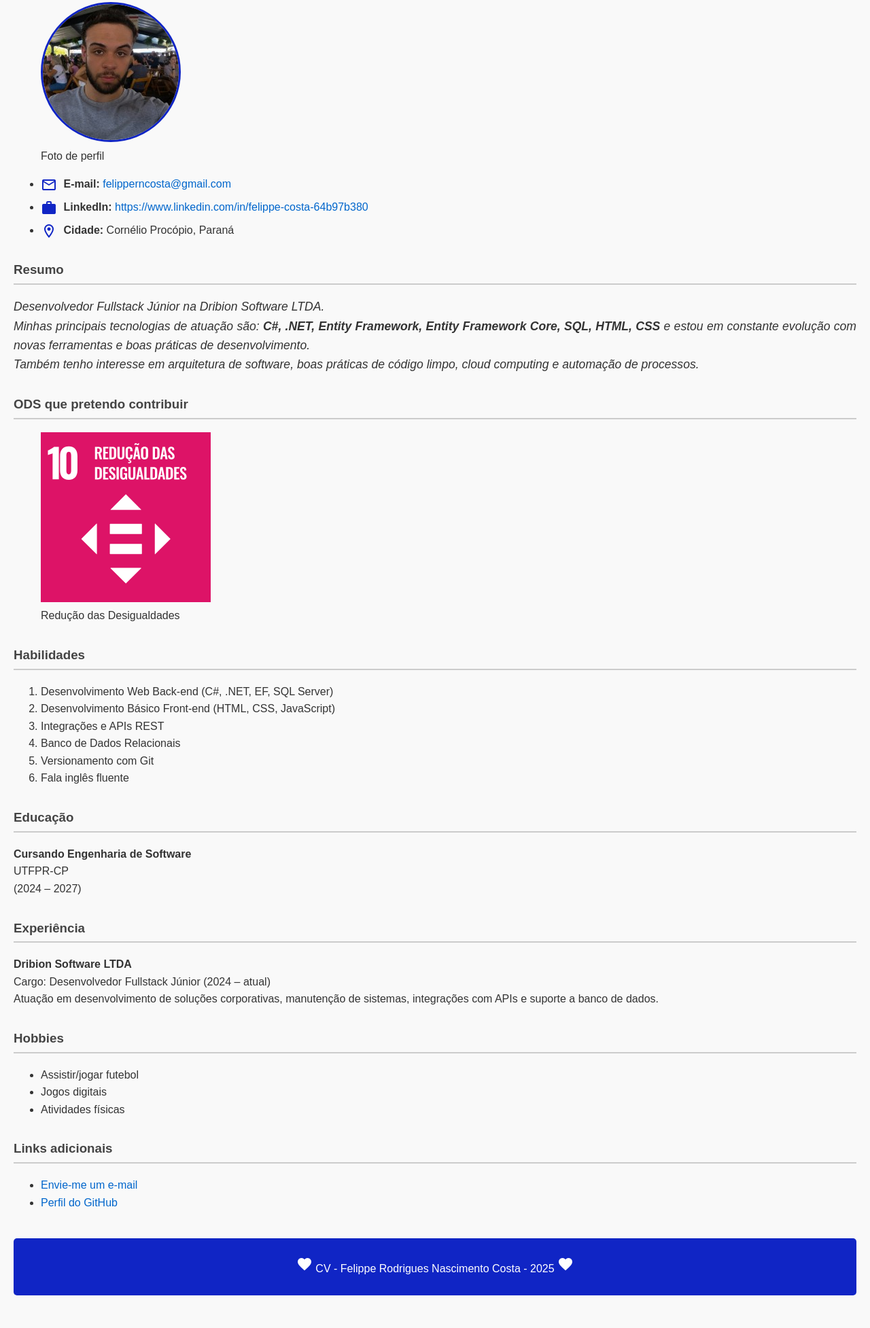
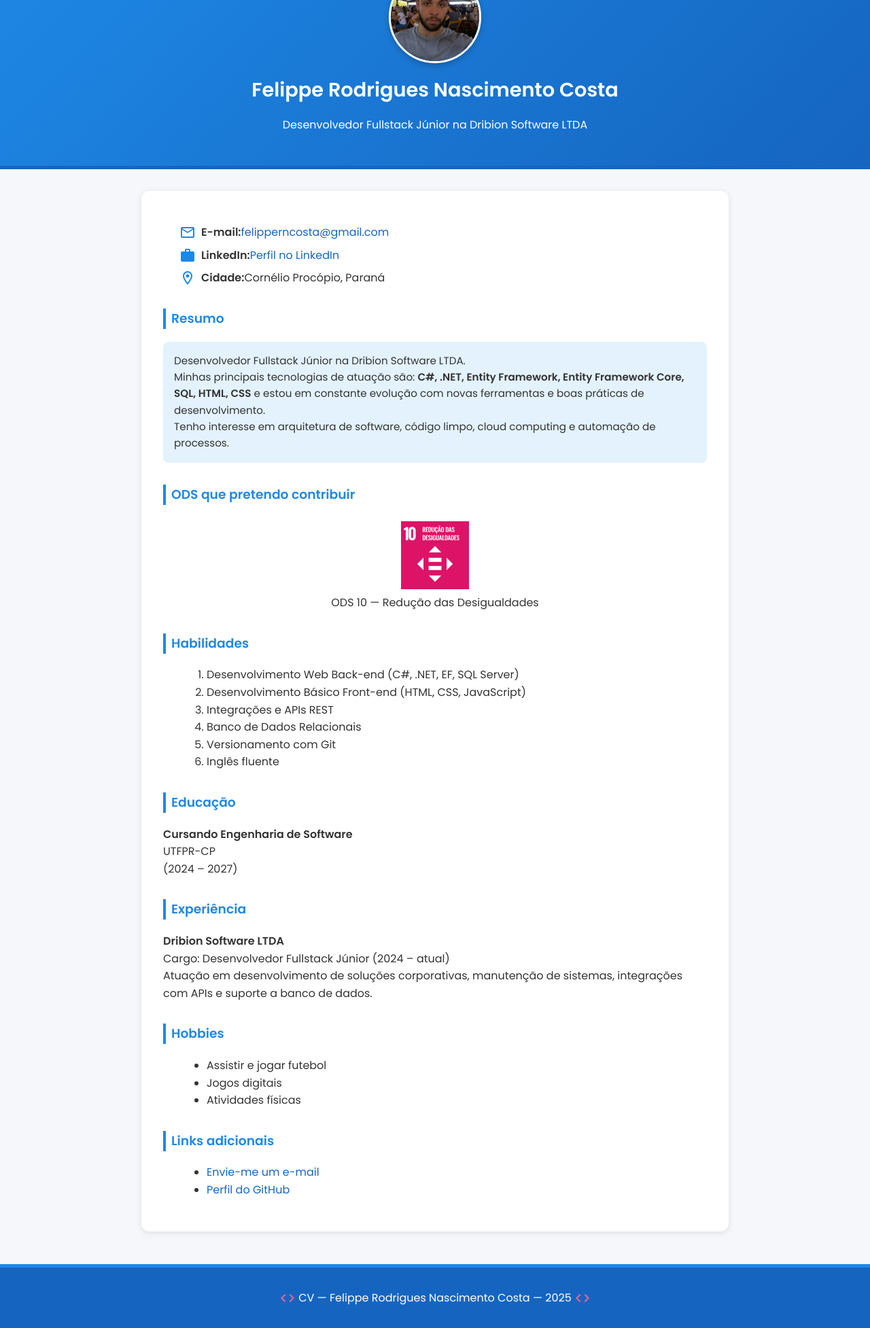
Before and after one commit to farreltobias/projeto-1-obs-8, a plain HTML site: page curriculo/felippe/index.html in a window 1280 px wide. Shown: the part 75-2029 px from the top of the page at 68% size. Before the commit the page ends 2001 px from the top, so only its background shows below. Drawn offline with Linux system fonts and the light colour scheme.

Commit message:
Melhorias Currículo Felippe e correção link pagina inicial

```diff
--- a/curriculo/felippe/index.html
+++ b/curriculo/felippe/index.html
@@ -6,38 +6,170 @@
     <title>Felippe Rodrigues Nascimento Costa</title>
 
     <link rel="stylesheet" href="https://fonts.googleapis.com/icon?family=Material+Icons+Outlined">
+    <link href="https://fonts.googleapis.com/css2?family=Poppins:wght@300;400;600&display=swap" rel="stylesheet">
 
-    <link rel="stylesheet" href="style.css">
+    <style>
+        :root {
+            --cor-primaria: #1E88E5;
+            --cor-secundaria: #1565C0;
+            --cor-fundo: #F5F7FA;
+            --cor-texto: #333;
+            --cor-clara: #fff;
+        }
+
+        body {
+            font-family: 'Poppins', sans-serif;
+            background-color: var(--cor-fundo);
+            color: var(--cor-texto);
+            margin: 0;
+            padding: 0;
+            line-height: 1.6;
+        }
+
+        header {
+            background: linear-gradient(135deg, var(--cor-primaria), var(--cor-secundaria));
+            color: var(--cor-clara);
+            text-align: center;
+            padding: 2rem 1rem;
+            border-bottom: 5px solid var(--cor-secundaria);
+        }
+
+        header h2 {
+            margin: 0.5rem 0;
+            font-size: 1.8rem;
+        }
+
+        .perfil {
+            width: 130px;
+            height: 130px;
+            border-radius: 50%;
+            border: 3px solid var(--cor-clara);
+            object-fit: cover;
+            box-shadow: 0 4px 8px rgba(0,0,0,0.2);
+        }
+
+        main {
+            max-width: 800px;
+            margin: 2rem auto;
+            background: var(--cor-clara);
+            padding: 2rem;
+            border-radius: 12px;
+            box-shadow: 0 2px 10px rgba(0,0,0,0.1);
+        }
+
+        h3 {
+            color: var(--cor-primaria);
+            border-left: 4px solid var(--cor-primaria);
+            padding-left: 8px;
+            margin-top: 2rem;
+        }
+
+        .contatos {
+            list-style: none;
+            padding: 0;
+        }
+
+        .contatos li {
+            margin-bottom: 8px;
+            display: flex;
+            align-items: center;
+        }
+
+        .contatos i {
+            margin-right: 8px;
+            color: var(--cor-primaria);
+        }
+
+        a {
+            color: var(--cor-secundaria);
+            text-decoration: none;
+        }
+
+        a:hover {
+            text-decoration: underline;
+        }
+
+        .resumo {
+            background: #E3F2FD;
+            padding: 1rem;
+            border-radius: 8px;
+            font-size: 0.95rem;
+        }
+
+        figure {
+            text-align: center;
+            margin: 1.5rem 0;
+        }
+
+        .ods {
+            width: 100px;
+            height: 100px;
+        }
+
+        ol, ul {
+            margin-left: 1.5rem;
+        }
+
+        footer {
+            text-align: center;
+            background: var(--cor-secundaria);
+            color: var(--cor-clara);
+            padding: 1rem;
+            margin-top: 3rem;
+            border-top: 5px solid var(--cor-primaria);
+        }
+
+        footer i {
+            vertical-align: middle;
+            color: #F06292;
+        }
+
+        @media (max-width: 600px) {
+            main {
+                padding: 1.2rem;
+            }
+            header h2 {
+                font-size: 1.4rem;
+            }
+        }
+    </style>
 </head>
 <body>
+
+    <header>
+        <img src="figs/perfil.jpg" alt="Foto de perfil de Felippe" class="perfil">
         <h2>Felippe Rodrigues Nascimento Costa</h2>
+        <p>Desenvolvedor Fullstack Júnior na Dribion Software LTDA</p>
+    </header>
 
-    <figure>
-        <img src="figs/perfil.jpg" alt="Foto de perfil de Felippe" class="perfil">
-        <figcaption>Foto de perfil</figcaption>
-    </figure>
-
+    <main>
+        <section>
             <ul class="contatos">
                 <li><i class="material-icons-outlined">email</i> <b>E-mail:</b> <a href="mailto:felipperncosta@gmail.com">felipperncosta@gmail.com</a></li>
-        <li><i class="material-icons-outlined">work</i> <b>LinkedIn:</b> <a href="https://www.linkedin.com/in/felippe-costa-64b97b380" target="_blank">
-            https://www.linkedin.com/in/felippe-costa-64b97b380</a></li>
+                <li><i class="material-icons-outlined">work</i> <b>LinkedIn:</b> <a href="https://www.linkedin.com/in/felippe-costa-64b97b380" target="_blank">Perfil no LinkedIn</a></li>
                 <li><i class="material-icons-outlined">location_on</i> <b>Cidade:</b> Cornélio Procópio, Paraná</li>
             </ul>
+        </section>
 
+        <section>
             <h3>Resumo</h3>
             <p class="resumo">
                 Desenvolvedor Fullstack Júnior na Dribion Software LTDA.<br>
                 Minhas principais tecnologias de atuação são: <b>C#, .NET, Entity Framework, Entity Framework Core, SQL, HTML, CSS</b>
                 e estou em constante evolução com novas ferramentas e boas práticas de desenvolvimento.<br>
-        Também tenho interesse em arquitetura de software, boas práticas de código limpo, cloud computing e automação de processos.
+                Tenho interesse em arquitetura de software, código limpo, cloud computing e automação de processos.
             </p>
+        </section>
 
+        <section>
             <h3>ODS que pretendo contribuir</h3>
             <figure>
                 <img src="figs/ods10.svg" alt="ODS 10 - Redução das Desigualdades" class="ods">
-        <figcaption>Redução das Desigualdades</figcaption>
+                <figcaption>ODS 10 — Redução das Desigualdades</figcaption>
             </figure>
+        </section>
 
+        <section>
             <h3>Habilidades</h3>
             <ol>
                 <li>Desenvolvimento Web Back-end (C#, .NET, EF, SQL Server)</li>
@@ -45,37 +177,52 @@
                 <li>Integrações e APIs REST</li>
                 <li>Banco de Dados Relacionais</li>
                 <li>Versionamento com Git</li>
-        <li>Fala inglês fluente</li>
+                <li>Inglês fluente</li>
             </ol>
+        </section>
 
+        <section>
             <h3>Educação</h3>
             <p>
                 <b>Cursando Engenharia de Software</b><br>
                 UTFPR-CP<br>
                 (2024 – 2027)
             </p>
+        </section>
 
+        <section>
             <h3>Experiência</h3>
             <p>
                 <b>Dribion Software LTDA</b><br>
                 Cargo: Desenvolvedor Fullstack Júnior (2024 – atual)<br>
                 Atuação em desenvolvimento de soluções corporativas, manutenção de sistemas, integrações com APIs e suporte a banco de dados.
             </p>
+        </section>
 
+        <section>
             <h3>Hobbies</h3>
             <ul>
-        <li>Assistir/jogar futebol</li>
+                <li>Assistir e jogar futebol</li>
                 <li>Jogos digitais</li>
                 <li>Atividades físicas</li>
             </ul>
+        </section>
 
+        <section>
             <h3>Links adicionais</h3>
             <ul>
                 <li><a href="mailto:felipperncosta@gmail.com">Envie-me um e-mail</a></li>
                 <li><a href="https://github.com/felipperncosta-dotcom" target="_blank">Perfil do GitHub</a></li>
             </ul>
+        </section>
+    </main>
+
     <footer>
-        <p><i class="material-icons-outlined">favorite</i> CV - Felippe Rodrigues Nascimento Costa - 2025 <i class="material-icons-outlined">favorite</i></p>
+        <p>
+            <i class="material-icons-outlined">code</i>
+            CV — Felippe Rodrigues Nascimento Costa — 2025
+            <i class="material-icons-outlined">code</i>
+        </p>
     </footer>
 </body>
 </html>
--- a/curriculo/felippe/style.css
+++ b/curriculo/felippe/style.css
@@ -58,10 +58,29 @@ a:hover {
 }
 
 footer {
+    background-color: #f5f5f5; /* fundo suave */
     text-align: center;
-    margin-top: 40px;
-    padding: 10px;
-    background: #1025c5;
-    color: white;
-    border-radius: 5px;
+    padding: 1rem 0;
+    margin-top: 2rem;
+    border-top: 1px solid #ddd;
+    font-size: 0.95rem;
+    color: #333;
 }
+
+footer p {
+    margin: 0;
+    display: flex;
+    align-items: center;
+    justify-content: center;
+    gap: 0.5rem;
+}
+
+footer i {
+    color: crimson;
+    font-size: 1.2rem;
+    vertical-align: middle;
+}
+section ol {
+    margin-left: 0;
+    padding-left: 1.2rem;
+}
```
Also changed, not shown: index.html (+11 -4 lines). Lines whose indentation alone changed are shown as unchanged.
